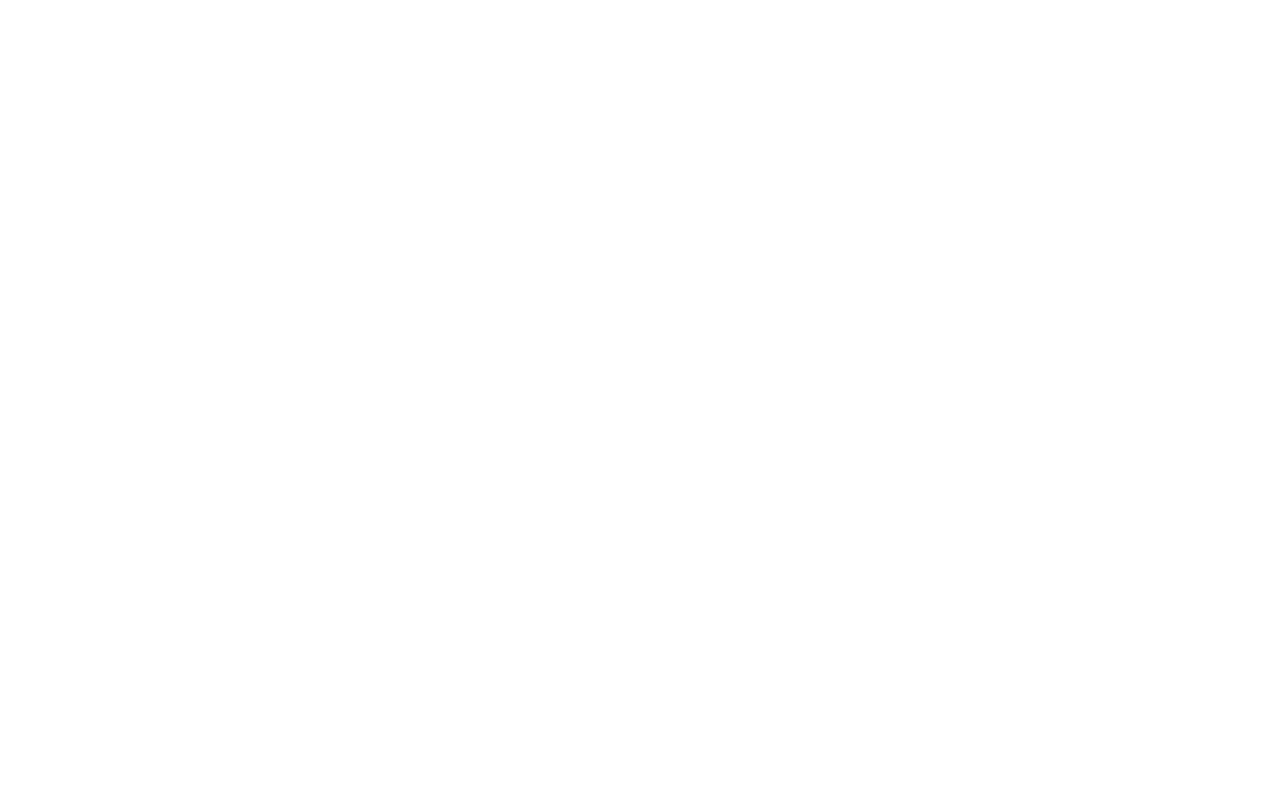
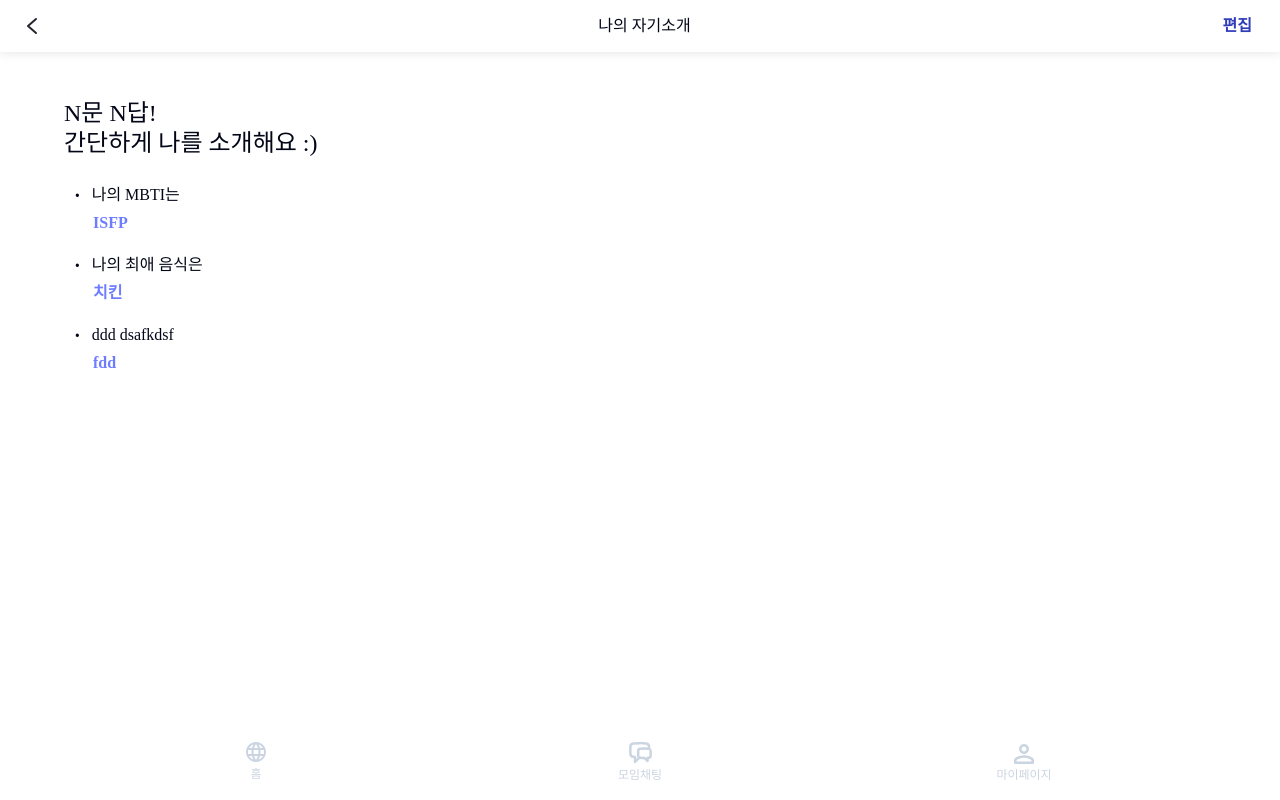
Before and after one commit to UMC-UNIVEUS/UNIVEUS-MobileWeb, a React (Create React App) app: page /profile/self-introduction in a window 1280 px wide. Before the commit this address had no page. Built offline with nearby package versions, Linux system fonts and the light colour scheme; a web font is replaced by a local one.

Commit message:
page: 자기소개 페이지 구현

```diff
--- a/src/App.js
+++ b/src/App.js
@@ -20,6 +20,7 @@
 import CreatePostLevel1 from './pages/CreatePostLevel1';
 import CreatePostLevel2 from './pages/CreatePostLevel2';
 import ProfileChange from './pages/ProfileChange';
+import SelfIntroduction from './pages/SelfIntroduction';
 
 function App() {
 	return (
@@ -45,6 +46,7 @@
 					<Route path="/modify/detail/:id" element={<ModifyDetail />} />
 					<Route path="/modify/intro/:id" element={<ModifyIntro />} />
 					<Route path="/profile/change" element={<ProfileChange />} />
+					<Route path="/profile/self-introduction" element={<SelfIntroduction />} />
 					<Route path="/chat" />
 				</Routes>
 			</BrowserRouter>
--- a/src/components/Header.jsx
+++ b/src/components/Header.jsx
@@ -38,7 +38,10 @@
 			<div className="headertext">{headertext}</div>
 
 			<div className="header-text-btn">
-				<div style={{ display: textBtn ? 'block' : 'none' }} onClick={onClick}>
+				<div
+					style={{ display: textBtn ? 'block' : 'none', color: onClick ? 'var(--deep-blue-color)' : '' }}
+					onClick={onClick}
+				>
 					{textBtn}
 				</div>
 				<img src={iconBtn} alt="헤더 우측 버튼" style={{ display: iconBtn ? 'block' : 'none' }} onClick={onClick} />
--- /dev/null
+++ b/src/pages/SelfIntroduction.jsx
@@ -0,0 +1,49 @@
+import './SelfIntroduction.scss';
+import { SubHeader } from '../components/Header';
+import NavBar from '../components/NavBar';
+import Button from '../components/Button';
+import { useNavigate } from 'react-router-dom';
+
+export default function SelfIntroduction() {
+	const navigate = useNavigate();
+
+	return (
+		<div className="self-introduction">
+			<SubHeader
+				headertext={'나의 자기소개'}
+				textBtn={'편집'}
+				onClick={() => navigate('/profile/self-introduction-edit')}
+			/>
+			<div className="si-body">
+				<div className="si-title">
+					<div className="si-main">N문 N답!</div>
+					<div className="si-main">간단하게 나를 소개해요 :)</div>
+				</div>
+				<div className="si-content">
+					{[
+						['나의 MBTI는', 'ISFP'],
+						['나의 최애 음식은', '치킨'],
+					].map((li) => {
+						return (
+							<div className="si-qa-box">
+								<div className="si-question-group">
+									<div className="si-dot">&#183;</div>
+									<div className="si-question">{li[0]}</div>
+								</div>
+								<div className="si-answer">{li[1]}</div>
+							</div>
+						);
+					})}
+					<div className="si-qa-box">
+						<div className="si-question-group">
+							<div className="si-dot">&#183;</div>
+							<div className="si-question">ddd dsafkdsf </div>
+						</div>
+						<div className="si-answer">fdd</div>
+					</div>
+				</div>
+			</div>
+			<NavBar />
+		</div>
+	);
+}
--- /dev/null
+++ b/src/pages/SelfIntroduction.scss
@@ -0,0 +1,43 @@
+.self-introduction {
+	.si-body {
+		padding-top: 52px;
+		padding-bottom: 71px;
+		display: flex;
+		flex-direction: column;
+		width: 90%;
+		height: 100%;
+		margin: 0 auto;
+		.si-title {
+			margin-top: 46px;
+			margin-bottom: 27px;
+			font-size: var(--large-font);
+			line-height: 30px;
+		}
+		.si-content {
+			font-size: var(--medium-font);
+			.si-qa-box {
+				margin-left: 10px;
+				margin-bottom: 24px;
+				.si-question-group {
+					display: flex;
+					flex-direction: row;
+					align-items: center;
+					margin-bottom: 10px;
+					.si-dot {
+						font-size: 20px;
+						font-weight: 900;
+						margin-right: 11px;
+					}
+					.si-question {
+						font-weight: 300;
+					}
+				}
+				.si-answer {
+					margin-left: 19px;
+					font-weight: var(--semi-bold);
+					color: var(--purple-color);
+				}
+			}
+		}
+	}
+}
```
